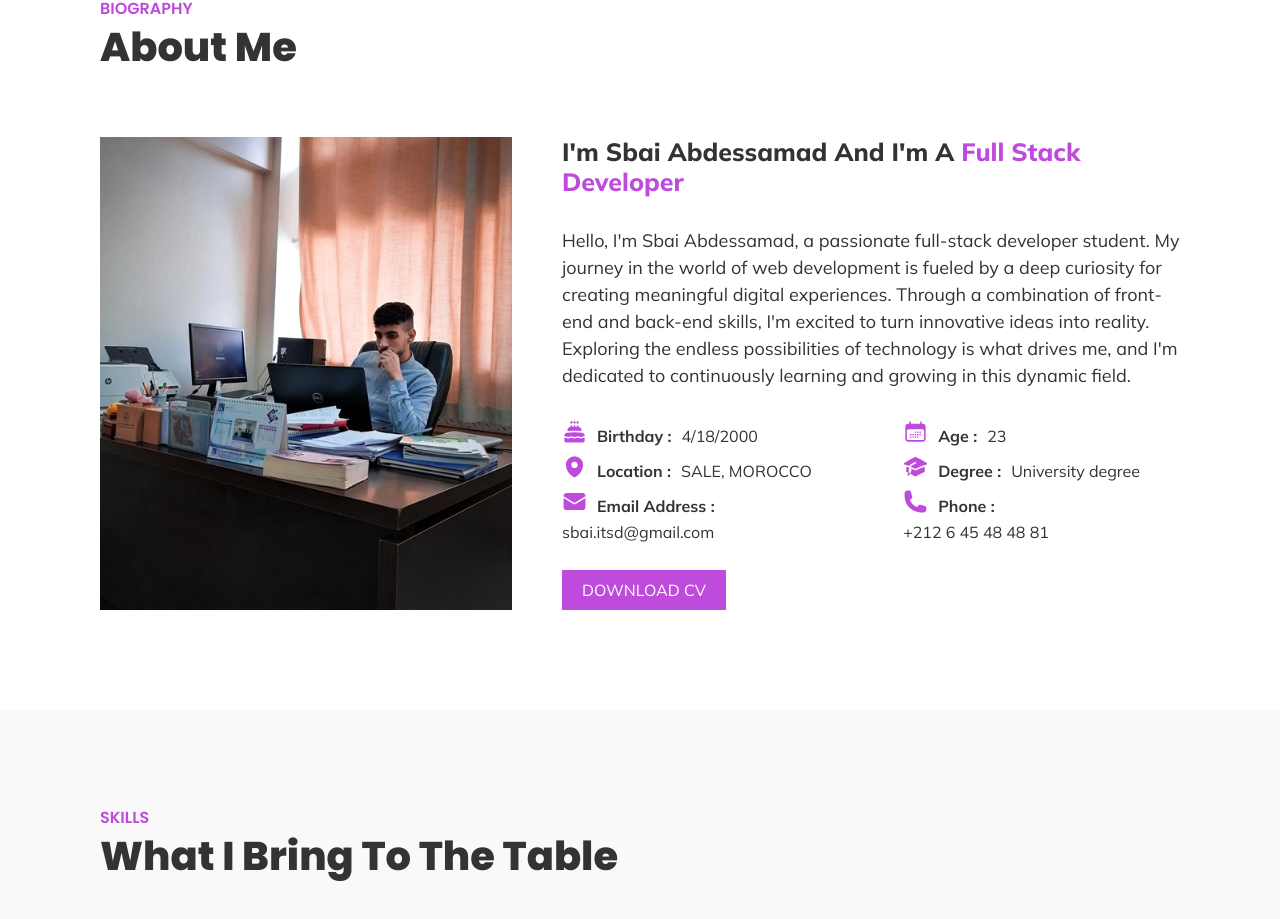
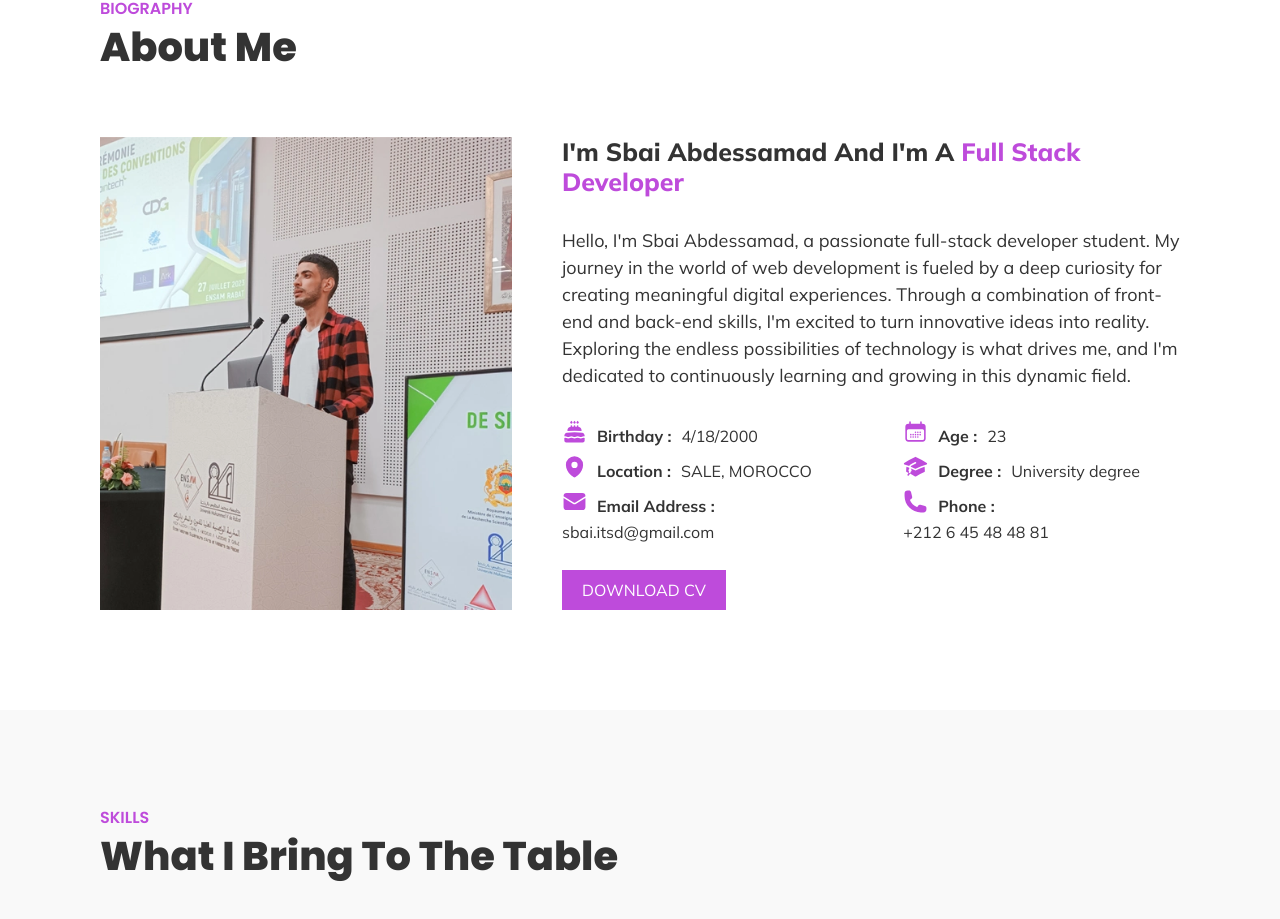
Before and after one commit to Abdusbai/portfolio-v2, a React (Create React App) app: page / in a window 1280 px wide. Shown: the part 899-1818 px from the top of the page. Built offline with nearby package versions, Linux system fonts and the light colour scheme.

Commit message:
updating the image

```diff
--- a/src/components/about/MainAbout.js
+++ b/src/components/about/MainAbout.js
@@ -8,7 +8,7 @@ function MainAbout({ t }) {
         <h2>{t("AboutMe")}</h2>
         <div className="section-content">
           <div className="img-container">
-            <img src="./img/Me_03.webp" alt="" />
+            <img src="./img/meStanding.webp" alt="" />
           </div>
           <Details t={t} />
         </div>
```
Also changed, not shown: public/img/meStanding.webp (added).
